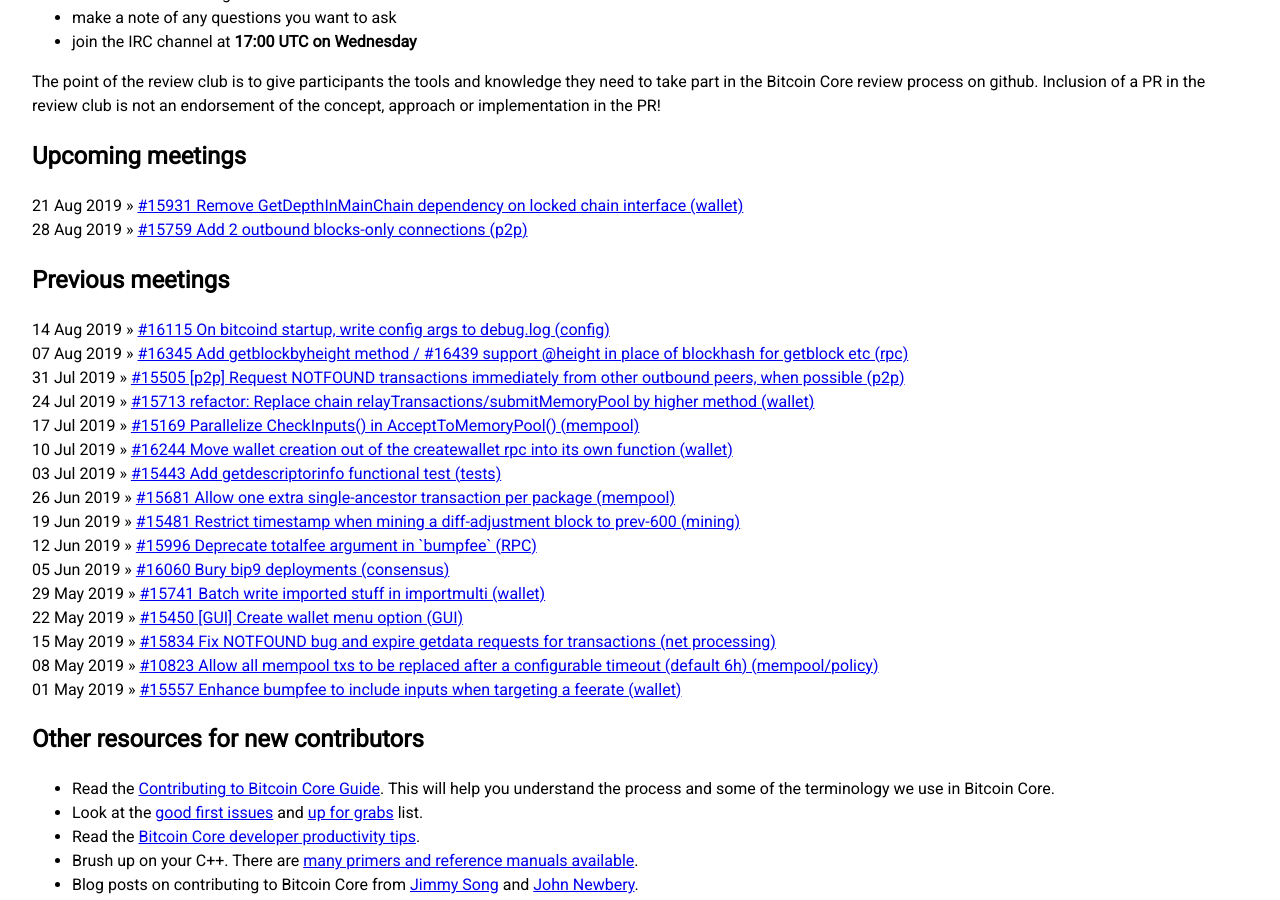
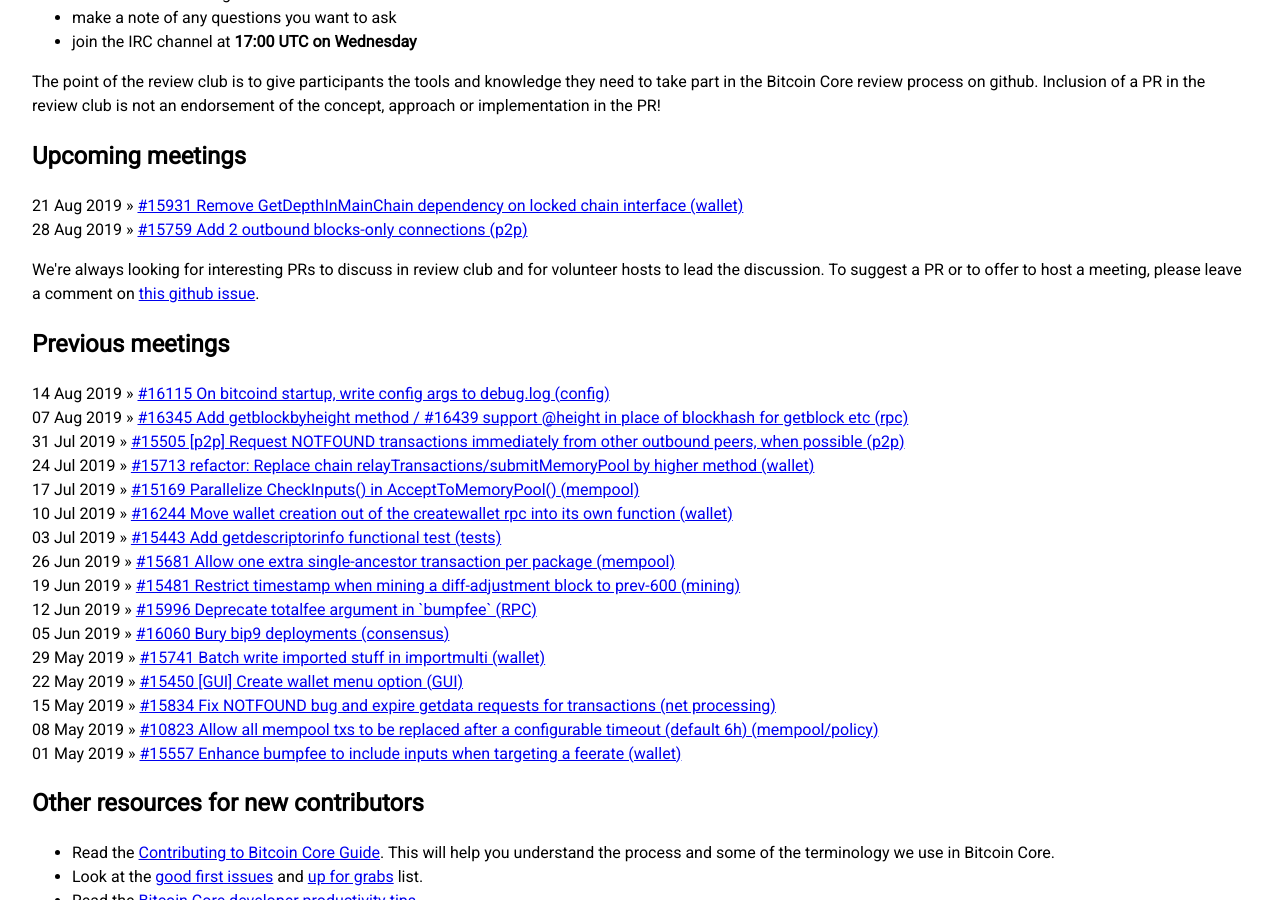
Before and after one commit to bitcoin-core-review-club/website, a Jekyll site: the page built from index.html, in a window 1280 px wide and 900 px high, scrolled down 509 px. Built offline with Jekyll 4.4.1, drawn with Linux system fonts in a browser that asks for light colours; nearby versions of some CDN libraries; the list of posts is cut into pages by our own code.

Commit message:
Add note about suggesting PRs/offering to host

```diff
--- a/index.html
+++ b/index.html
@@ -32,6 +32,8 @@
     {%- endif -%}
     {% endfor %}
 
+    <p>We're always looking for interesting PRs to discuss in review club and for volunteer hosts to lead the discussion. To suggest a PR or to offer to host a meeting, please leave a comment on <a href="https://github.com/bitcoin-core-review-club/bitcoin-core-review-club.github.io/issues/14">this github issue</a>.
+
     <h2 class="Home-posts-title">Previous meetings</h2>
     {% for post in site.posts %}
     {% capture nowunix %}{{'now' | date: "%s"}}{% endcapture %}
```
